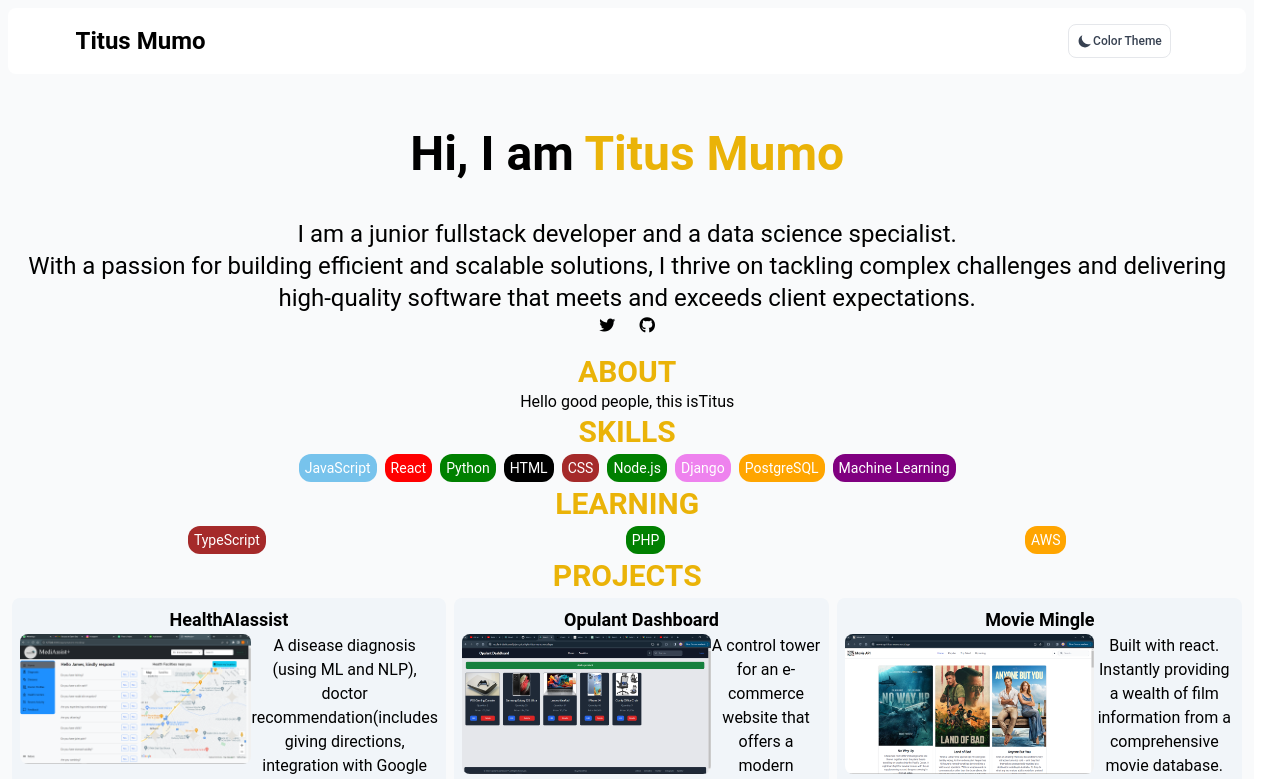
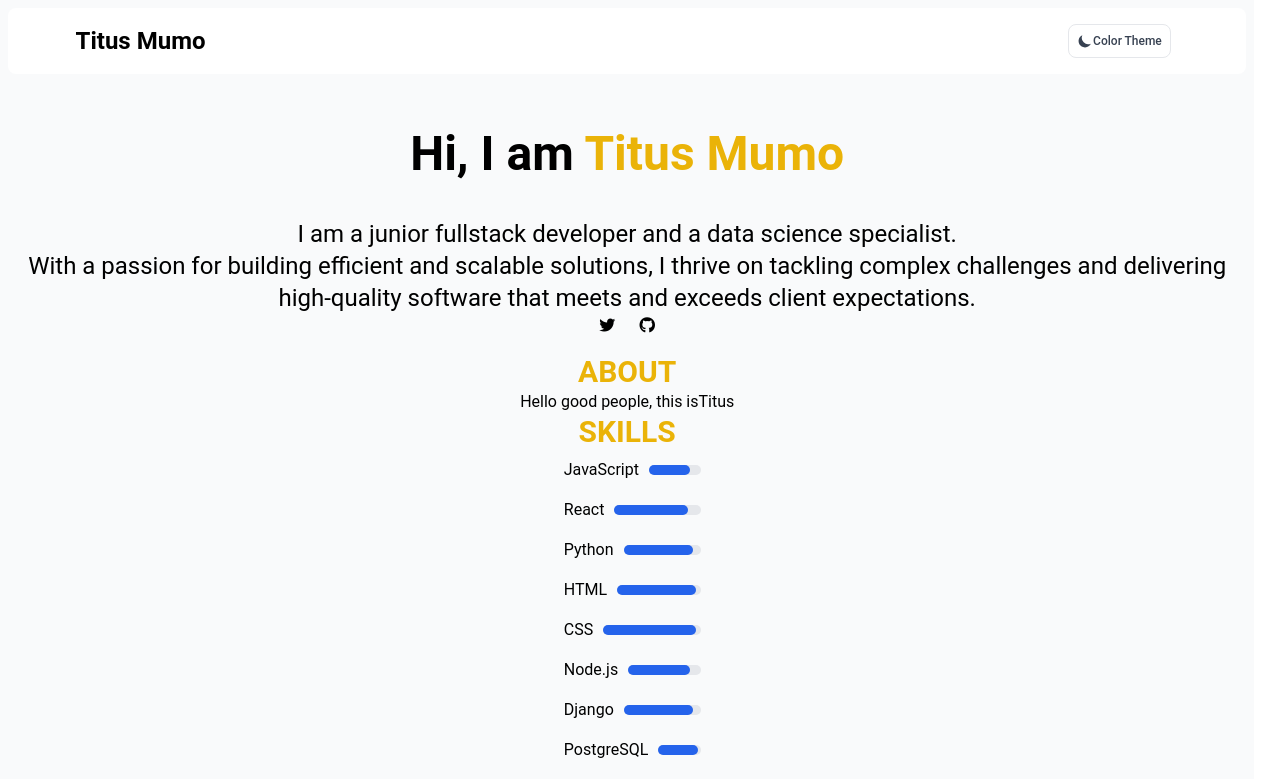
Before and after one commit to titus-mumo/portfolio, a React (Create React App) app: page / in a window 1280 px wide. Shown: the top 779 px of the page. Built offline with nearby package versions, Linux system fonts and the light colour scheme.

Commit message:
skill bar

```diff
--- a/src/components/Header.js
+++ b/src/components/Header.js
@@ -22,14 +22,14 @@ export const Header = () => {
 
   }, [darkMode]);
   return (
-  <nav className="bg-white border-gray-200 dark:bg-gray-900 rounded-lg flex">
+  <nav className="bg-white border-gray-200 dark:bg-black rounded-lg flex">
   <div className="max-w-screen-xl flex flex-wrap items-center justify-between mx-auto p-4 basis-11/12">
   <Link to="/" className="flex items-center">
       <span className="self-center text-2xl font-semibold whitespace-nowrap dark:text-white">Titus Mumo</span>
         </Link>
 
     <div className="flex md:order-2">
-      <button onClick={() => setDarkMode(!darkMode)} data-tooltip-target="navbar-search-example-toggle-dark-mode-tooltip" type="button" data-toggle-dark="light" className="flex items-center p-2 mr-2 text-xs font-medium text-gray-700 bg-white rounded-lg border border-gray-200 toggle-dark-state-example hover:bg-gray-100 hover:text-blue-700 focus:z-10 focus:ring-2 focus:ring-gray-300 dark:focus:ring-gray-500 dark:bg-gray-800 focus:outline-none dark:text-gray-400 dark:border-gray-600 dark:hover:text-white dark:hover:bg-gray-700">
+      <button onClick={() => setDarkMode(!darkMode)} data-tooltip-target="navbar-search-example-toggle-dark-mode-tooltip" type="button" data-toggle-dark="light" className="flex items-center p-2 mr-2 text-xs font-medium text-gray-700 bg-white rounded-lg border border-gray-200 toggle-dark-state-example hover:bg-gray-100 hover:text-blue-700 focus:z-10 focus:ring-2 focus:ring-gray-300 dark:focus:ring-gray-500 dark:bg-black focus:outline-none dark:text-gray-400 dark:border-gray-600 dark:hover:text-white dark:hover:bg-gray-700">
             { darkMode ? (<svg aria-hidden="true" data-toggle-icon="sun" className="w-4 h-4" fill="currentColor" viewBox="0 0 20 20" xmlns="http://www.w3.org/2000/svg"><path d="M10 2a1 1 0 011 1v1a1 1 0 11-2 0V3a1 1 0 011-1zm4 8a4 4 0 11-8 0 4 4 0 018 0zm-.464 4.95l.707.707a1 1 0 001.414-1.414l-.707-.707a1 1 0 00-1.414 1.414zm2.12-10.607a1 1 0 010 1.414l-.706.707a1 1 0 11-1.414-1.414l.707-.707a1 1 0 011.414 0zM17 11a1 1 0 100-2h-1a1 1 0 100 2h1zm-7 4a1 1 0 011 1v1a1 1 0 11-2 0v-1a1 1 0 011-1zM5.05 6.464A1 1 0 106.465 5.05l-.708-.707a1 1 0 00-1.414 1.414l.707.707zm1.414 8.486l-.707.707a1 1 0 01-1.414-1.414l.707-.707a1 1 0 011.414 1.414zM4 11a1 1 0 100-2H3a1 1 0 000 2h1z" fillRule="evenodd" clipRule="evenodd"></path></svg>) : (<svg aria-hidden="true" data-toggle-icon="moon" className="w-4 h-4" fill="currentColor" viewBox="0 0 20 20" xmlns="http://www.w3.org/2000/svg"><path d="M17.293 13.293A8 8 0 016.707 2.707a8.001 8.001 0 1010.586 10.586z"></path></svg>) }
           Color Theme</button>
 
--- a/src/components/Skill.js
+++ b/src/components/Skill.js
@@ -3,11 +3,13 @@ import React from "react";
 export const Skill = ({ skill, color }) => {
     const textColor = 'black';
     return (
-        <div>
+        <div className='flex flex-rol items-center'>
             <p
-            className= "text-white text-sm m-1 py-1 px-1.5 rounded-xl bg-200"
-            style={{background: color}}
+            className= "text-black text-md m-1 py-1 px-1.5 rounded-xl bg-200"
             >{skill}</p>
+            <div class="w-full bg-gray-200 rounded-full h-2.5 dark:bg-gray-700">
+            <div class="bg-blue-600 h-2.5 rounded-full" style={{width: color}}></div>
+            </div>
         </div>
     );
 };
--- a/src/components/Skills.js
+++ b/src/components/Skills.js
@@ -3,27 +3,27 @@ import React from "react";
 
 export const Skills = () => {
     const collections = [
-        { "skill": "JavaScript", "color": "#77C3EC" },
-        { "skill": "React", "color": "red" },
-        { "skill": "Python", "color": "green" },
-        { "skill": "HTML", "color": "black" },
-        { "skill": "CSS", "color": "brown" },
-        { "skill": "Node.js", "color": "green" },
-        { "skill": "Django", "color": "violet" },
-        { "skill": "PostgreSQL", "color": "orange" },
-        { "skill": "Machine Learning", "color": "purple" }
+        { "skill": "JavaScript", "color": '80%' },
+        { "skill": "React", "color": '85%'},
+        { "skill": "Python", "color": '90%' },
+        { "skill": "HTML", "color": '95%' },
+        { "skill": "CSS", "color": '95%'},
+        { "skill": "Node.js", "color": '85%' },
+        { "skill": "Django", "color": '90%' },
+        { "skill": "PostgreSQL", "color": '95%'},
+        { "skill": "Machine Learning", "color": '75%' }
     ];
 
     const learning = [
-        {'skill':"TypeScript", "color": "brown"},
-        {"skill": "PHP", "color":"green"},
-        {"skill":"AWS", "color":"orange"}
+        {'skill':"TypeScript", "color": '50%'},
+        {"skill": "PHP", "color":'50%'},
+        {"skill":"AWS", "color":'45%'}
     ]
 
     return (
         <div className="flex flex-col justify-center w-full">
             <p className='text-3xl font-semibold text-yellow-500'>SKILLS</p>
-            <div className="flex flex-wrap justify-center w-full">
+            <div className="flex flex-col justify-center sm:w-90vw w-90 m-auto">
                 {collections.map((collection, index) => {
                     return (
                         <Skill key={index} skill={collection.skill} color={collection.color} />
@@ -31,7 +31,7 @@ export const Skills = () => {
                 })}
             </div>
             <p className='text-3xl font-semibold text-yellow-500'>LEARNING</p>
-            <div className="flex flex-wrap justify-around">
+            <div className="flex flex-col justify-center w-auto m-auto">
                 {learning.map((collection, index) => {
                     return (
                         <Skill key={index} skill={collection.skill} color={collection.color} />
```
